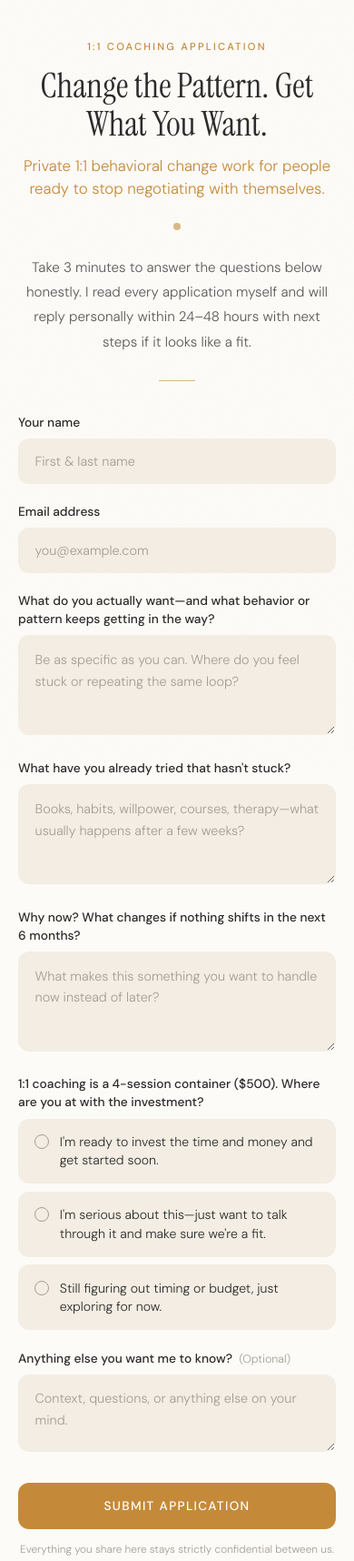
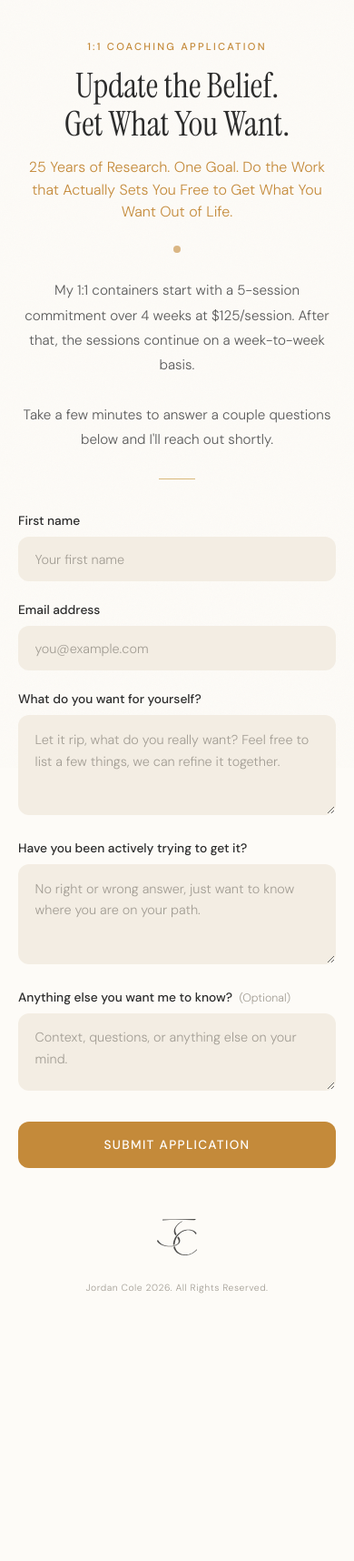
Before and after one commit to jordancole-co/jordancole-site, a plain HTML site: page apply.html in a window 390 px wide. Shown: the top 1716 px of the page at 91% size. After the commit the page ends 1486 px from the top, so only its background shows below. Drawn offline with Linux system fonts and the light colour scheme.

Commit message:
Add files via upload

```diff
--- a/apply.html
+++ b/apply.html
@@ -4,7 +4,7 @@
   <meta charset="UTF-8">
   <meta name="viewport" content="width=device-width, initial-scale=1.0">
   <title>Apply for 1:1 Work | Jordancole.co</title>
-  <meta name="description" content="Apply to work 1:1 with Jordan Cole on changing the patterns keeping you from what you want.">
+  <meta name="description" content="Apply to work 1:1 with Jordan Cole. Update the belief. Get what you want.">
   <meta name="robots" content="noindex, nofollow">
   <link rel="icon" type="image/png" href="/favicon.png">
   <link rel="preconnect" href="https://fonts.googleapis.com">
@@ -79,16 +79,16 @@
       line-height: 1.12;
       font-weight: 400;
       color: var(--slate);
-      margin-bottom: 0.75rem;
+      margin-bottom: 0.85rem;
       animation: fadeUp 0.8s ease-out 0.2s both;
     }
 
     .subhead {
       font-family: 'DM Sans', sans-serif;
-      font-size: 1.15rem;
+      font-size: 1.1rem;
       font-weight: 300;
       color: var(--amber);
-      line-height: 1.5;
+      line-height: 1.55;
       margin-bottom: 1.5rem;
       animation: fadeUp 0.8s ease-out 0.25s both;
     }
@@ -215,72 +215,6 @@
       border-color: #c44e4e;
     }
 
-    /* Radio choice cards */
-    .radio-group {
-      display: flex;
-      flex-direction: column;
-      gap: 0.55rem;
-    }
-
-    .radio-option {
-      display: flex;
-      align-items: flex-start;
-      gap: 0.75rem;
-      padding: 0.9rem 1.05rem;
-      background: var(--parchment-dark);
-      border: 1.5px solid transparent;
-      border-radius: 12px;
-      cursor: pointer;
-      transition: border-color 0.25s ease, background 0.25s ease;
-      font-size: 0.88rem;
-      font-weight: 300;
-      color: var(--slate);
-      line-height: 1.45;
-    }
-
-    .radio-option:hover {
-      border-color: var(--amber-soft);
-    }
-
-    .radio-option input[type="radio"] {
-      appearance: none;
-      -webkit-appearance: none;
-      width: 16px;
-      height: 16px;
-      min-width: 16px;
-      border: 1.5px solid var(--warm-gray);
-      border-radius: 50%;
-      margin-top: 2px;
-      position: relative;
-      transition: border-color 0.2s ease;
-      background: transparent;
-      cursor: pointer;
-    }
-
-    .radio-option input[type="radio"]:checked {
-      border-color: var(--amber);
-    }
-
-    .radio-option input[type="radio"]:checked::after {
-      content: '';
-      position: absolute;
-      top: 3px;
-      left: 3px;
-      width: 7px;
-      height: 7px;
-      border-radius: 50%;
-      background: var(--amber);
-    }
-
-    .radio-option:has(input[type="radio"]:checked) {
-      border-color: var(--amber-soft);
-      background: white;
-    }
-
-    .radio-group.invalid .radio-option {
-      border-color: #c44e4e;
-    }
-
     /* Honeypot field (hidden from humans, catches bots) */
     .hp-field {
       position: absolute;
@@ -315,15 +249,6 @@
 
     .form-btn:active {
       transform: translateY(0);
-    }
-
-    .form-note {
-      font-size: 0.74rem;
-      color: var(--warm-gray);
-      font-weight: 300;
-      line-height: 1.55;
-      margin-top: 0.85rem;
-      text-align: center;
     }
 
     .form-error {
@@ -412,7 +337,7 @@
       }
 
       .subhead {
-        font-size: 1.05rem;
+        font-size: 1rem;
       }
 
       .form-row {
@@ -425,15 +350,16 @@
 <body>
   <div class="container" id="pageTop">
     <p class="eyebrow">1:1 Coaching Application</p>
-    <h1 class="headline">Change the Pattern. Get What You Want.</h1>
-    <p class="subhead">Private 1:1 behavioral change work for people ready to stop negotiating with themselves.</p>
+    <h1 class="headline">Update the Belief.<br>Get What You Want.</h1>
+    <p class="subhead">25 Years of Research. One Goal. Do the Work that Actually Sets You Free to Get What You Want Out of Life.</p>
 
     <div class="dot-wrapper">
       <div class="breathing-dot"></div>
     </div>
 
     <p class="body-text">
-      Take 3 minutes to answer the questions below honestly. I read every application myself and will reply personally within 24–48 hours with next steps if it looks like a fit.
+      My 1:1 containers start with a 5-session commitment over 4 weeks at $125/session. After that, the sessions continue on a week-to-week basis.<br><br>
+      Take a few minutes to answer a couple questions below and I'll reach out shortly.
     </p>
 
     <div class="divider"></div>
@@ -447,14 +373,14 @@
 
       <div class="form-row">
         <div class="form-group">
-          <label class="form-label" for="nameField">Your name</label>
+          <label class="form-label" for="firstNameField">First name</label>
           <input
             type="text"
             class="form-field"
-            id="nameField"
-            name="full_name"
-            placeholder="First & last name"
-            autocomplete="name"
+            id="firstNameField"
+            name="first_name"
+            placeholder="Your first name"
+            autocomplete="given-name"
             required
           />
         </div>
@@ -474,54 +400,25 @@
       </div>
 
       <div class="form-group">
-        <label class="form-label" for="goalField">What do you actually want—and what behavior or pattern keeps getting in the way?</label>
+        <label class="form-label" for="wantField">What do you want for yourself?</label>
         <textarea
           class="form-field"
-          id="goalField"
-          name="goal_and_pattern"
-          placeholder="Be as specific as you can. Where do you feel stuck or repeating the same loop?"
+          id="wantField"
+          name="what_you_want"
+          placeholder="Let it rip, what do you really want? Feel free to list a few things, we can refine it together."
           required
         ></textarea>
       </div>
 
       <div class="form-group">
-        <label class="form-label" for="triedField">What have you already tried that hasn't stuck?</label>
+        <label class="form-label" for="tryingField">Have you been actively trying to get it?</label>
         <textarea
           class="form-field"
-          id="triedField"
-          name="what_tried"
-          placeholder="Books, habits, willpower, courses, therapy—what usually happens after a few weeks?"
+          id="tryingField"
+          name="actively_trying"
+          placeholder="No right or wrong answer, just want to know where you are on your path."
           required
         ></textarea>
-      </div>
-
-      <div class="form-group">
-        <label class="form-label" for="whyNowField">Why now? What changes if nothing shifts in the next 6 months?</label>
-        <textarea
-          class="form-field"
-          id="whyNowField"
-          name="why_now"
-          placeholder="What makes this something you want to handle now instead of later?"
-          required
-        ></textarea>
-      </div>
-
-      <div class="form-group">
-        <span class="form-label">1:1 coaching is a 4-session container ($500). Where are you at with the investment?</span>
-        <div class="radio-group" id="readinessGroup">
-          <label class="radio-option">
-            <input type="radio" name="readiness" value="Ready to invest and start soon" required />
-            <span>I'm ready to invest the time and money and get started soon.</span>
-          </label>
-          <label class="radio-option">
-            <input type="radio" name="readiness" value="Interested, want to confirm fit first" />
-            <span>I'm serious about this—just want to talk through it and make sure we're a fit.</span>
-          </label>
-          <label class="radio-option">
-            <input type="radio" name="readiness" value="Still figuring out timing or budget" />
-            <span>Still figuring out timing or budget, just exploring for now.</span>
-          </label>
-        </div>
       </div>
 
       <div class="form-group">
@@ -536,7 +433,6 @@
       </div>
 
       <button type="submit" class="form-btn" id="submitBtn">Submit Application</button>
-      <p class="form-note">Everything you share here stays strictly confidential between us.</p>
       <p class="form-error" id="formError" style="display: none;"></p>
     </form>
 
@@ -556,18 +452,16 @@
     var MAKE_WEBHOOK_URL = 'PASTE_YOUR_MAKE_WEBHOOK_URL_HERE';
 
     var form = document.getElementById('applyForm');
-    var nameField = document.getElementById('nameField');
+    var firstNameField = document.getElementById('firstNameField');
     var emailField = document.getElementById('emailField');
-    var goalField = document.getElementById('goalField');
-    var triedField = document.getElementById('triedField');
-    var whyNowField = document.getElementById('whyNowField');
+    var wantField = document.getElementById('wantField');
+    var tryingField = document.getElementById('tryingField');
     var notesField = document.getElementById('notesField');
-    var readinessGroup = document.getElementById('readinessGroup');
     var websiteUrlField = document.getElementById('websiteUrl');
     var submitBtn = document.getElementById('submitBtn');
     var formError = document.getElementById('formError');
 
-    var requiredFields = [nameField, emailField, goalField, triedField, whyNowField];
+    var requiredFields = [firstNameField, emailField, wantField, tryingField];
 
     // Clear validation styling on input
     requiredFields.forEach(function(field) {
@@ -577,17 +471,12 @@
       });
     });
 
-    readinessGroup.addEventListener('change', function() {
-      readinessGroup.classList.remove('invalid');
-      formError.style.display = 'none';
-    });
-
     function showSuccess() {
       form.innerHTML =
         '<div class="success-message">' +
           '<div class="success-icon">&#10003;</div>' +
           '<h2 class="success-title">Application Received</h2>' +
-          '<p class="success-text">Thanks for taking the time to share honestly. I read every application personally and will follow up by email within 24–48 hours.</p>' +
+          '<p class="success-text">Talk soon.</p>' +
         '</div>';
       document.getElementById('pageTop').scrollIntoView({ behavior: 'smooth', block: 'start' });
     }
@@ -604,7 +493,7 @@
 
       var firstInvalid = null;
 
-      // Validate required text fields
+      // Validate required fields
       requiredFields.forEach(function(field) {
         if (!field.value.trim()) {
           field.classList.add('invalid');
@@ -617,13 +506,6 @@
       if (emailVal && !/^[^\s@]+@[^\s@]+\.[^\s@]+$/.test(emailVal)) {
         emailField.classList.add('invalid');
         if (!firstInvalid) firstInvalid = emailField;
-      }
-
-      // Validate radio selection
-      var selectedReadiness = form.querySelector('input[name="readiness"]:checked');
-      if (!selectedReadiness) {
-        readinessGroup.classList.add('invalid');
-        if (!firstInvalid) firstInvalid = readinessGroup;
       }
 
       if (firstInvalid) {
@@ -646,12 +528,10 @@
 
       var payload = {
         form_name: '1on1_application',
-        full_name: nameField.value.trim(),
+        first_name: firstNameField.value.trim(),
         email: emailVal,
-        goal_and_pattern: goalField.value.trim(),
-        what_tried: triedField.value.trim(),
-        why_now: whyNowField.value.trim(),
-        readiness: selectedReadiness.value,
+        what_you_want: wantField.value.trim(),
+        actively_trying: tryingField.value.trim(),
         extra_notes: notesField.value.trim() || 'None',
         submitted_at: new Date().toISOString(),
         page_url: window.location.href
```
